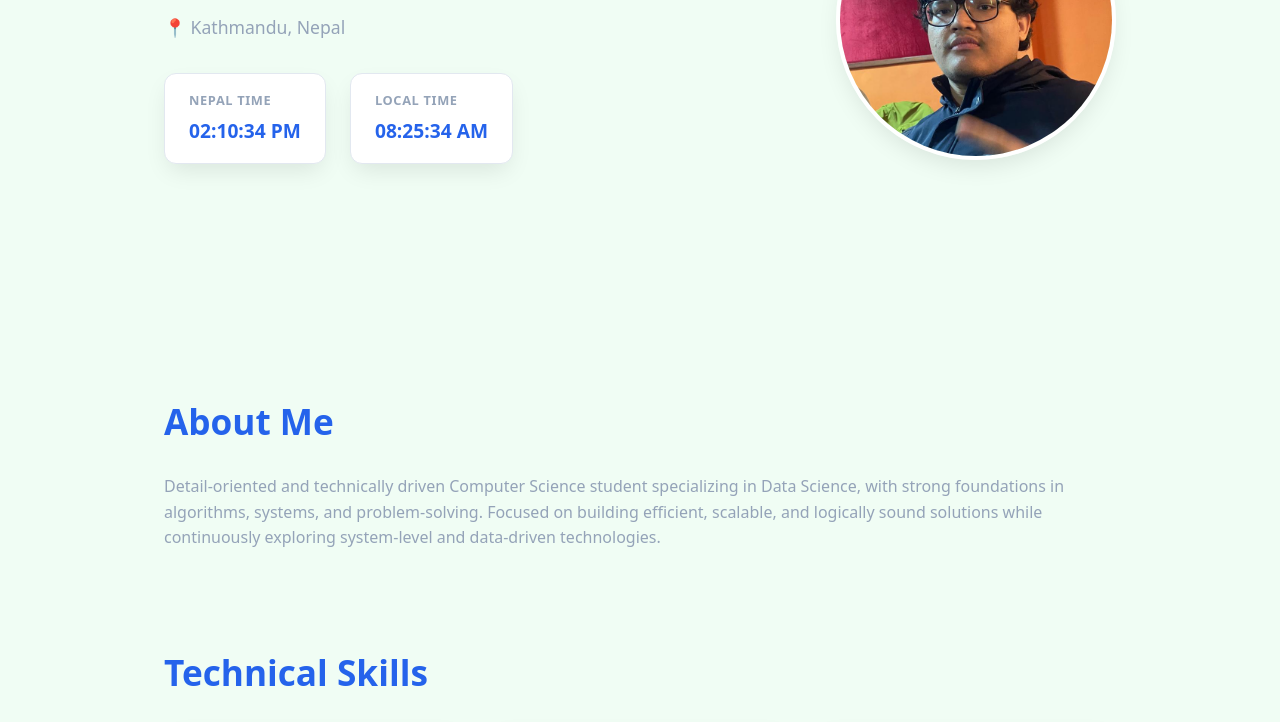
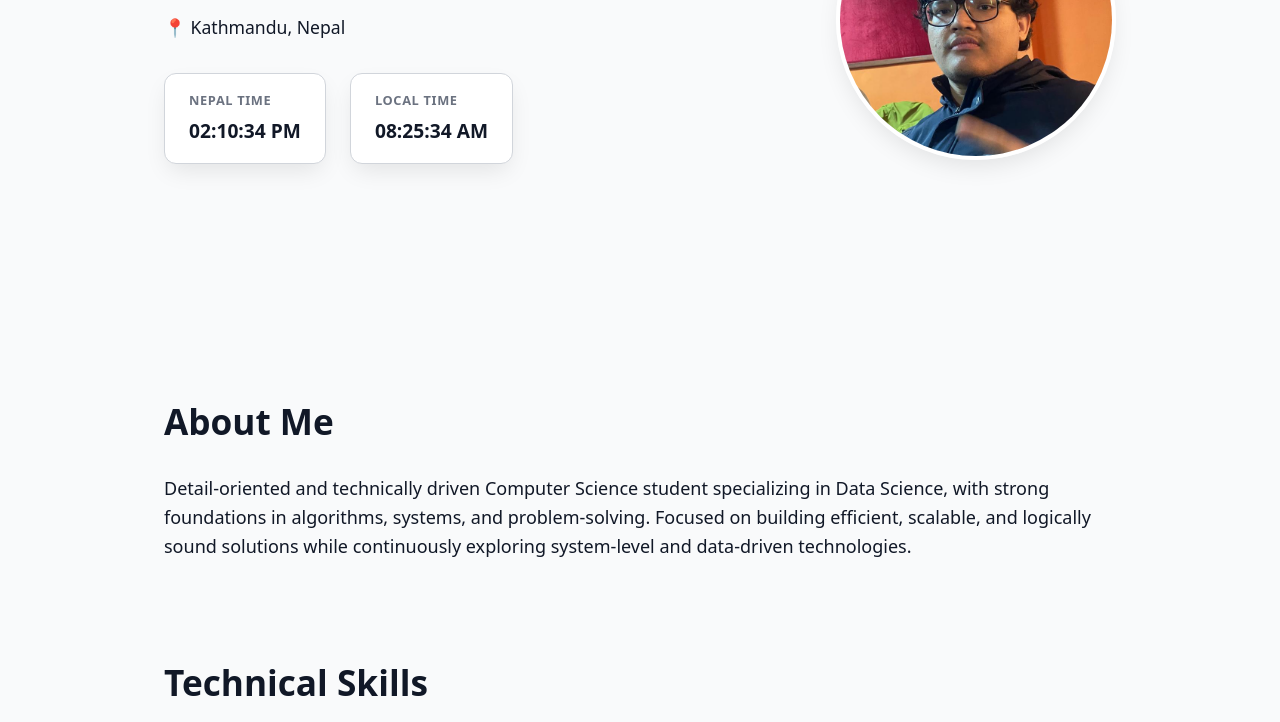
Before and after one commit to franketstein1/Web-dev-final-project, a plain HTML site: page index.html in a window 1280 px wide. Shown: the part 380-1102 px from the top of the page. Drawn offline with Linux system fonts and the light colour scheme.

Commit message:
Improve text visibility, contrast, and add dark/light theme support

```diff
--- a/style.css
+++ b/style.css
@@ -1,25 +1,39 @@
 :root {
+  --bg: #f9fafb;
+  --surface: #ffffff;
+  --text: #111827;
+  --text-muted: #6b7280;
+  --accent: #6366f1;
+  --accent-strong: #4f46e5;
+  --accent-gradient: linear-gradient(135deg, #6366f1, #a855f7);
+  --border: #d1d5db;
+  --shadow: 0 10px 25px -5px rgba(0, 0, 0, 0.1);
+}
+
+@media (prefers-color-scheme: dark) {
+  :root {
+    --bg: #0f172a;
+    --surface: #1e293b;
+    --text: #e5e7eb;
+    --text-muted: #9ca3af;
+    --accent: #818cf8;
+    --accent-strong: #6366f1;
+    --accent-gradient: linear-gradient(135deg, #818cf8, #a78bfa);
+    --border: #374151;
+    --shadow: 0 10px 25px -5px rgba(0, 0, 0, 0.4);
+  }
+}
+
+[data-theme="dark"] {
   --bg: #0f172a;
   --surface: #1e293b;
-  --text: #3b82f6;
-  --text-muted: #cbd5e1;
-  --accent: #3b82f6;
-  --accent-strong: #10b981;
-  --accent-gradient: linear-gradient(135deg, #3b82f6, #8b5cf6);
-  --border: #334155;
+  --text: #e5e7eb;
+  --text-muted: #9ca3af;
+  --accent: #818cf8;
+  --accent-strong: #6366f1;
+  --accent-gradient: linear-gradient(135deg, #818cf8, #a78bfa);
+  --border: #374151;
   --shadow: 0 10px 25px -5px rgba(0, 0, 0, 0.4);
-}
-
-[data-theme="light"] {
-  --bg: #f0fdf4;
-  --surface: #ffffff;
-  --text: #2563eb;
-  --text-muted: #94a3b8;
-  --accent: #2563eb;
-  --accent-strong: #059669;
-  --accent-gradient: linear-gradient(135deg, #2563eb, #db2777);
-  --border: #e2e8f0;
-  --shadow: 0 10px 25px -5px rgba(0, 0, 0, 0.1);
 }
 
 * {
@@ -38,8 +52,10 @@ body {
   background-color: var(--bg);
   color: var(--text);
   line-height: 1.6;
-  transition: background-color 0.3s ease, color 0.3s ease;
+  transition: all 0.3s ease;
   -webkit-font-smoothing: antialiased;
+  font-size: 18px;
+  font-weight: 500;
 }
 
 a {
@@ -52,10 +68,11 @@ a:hover {
   color: var(--accent-strong);
 }
 
-h1, h2, h3 {
+h1, h2, h3, h4, h5, h6 {
   margin-bottom: 1rem;
   color: var(--text);
   line-height: 1.2;
+  font-weight: 600;
 }
 
 h1 {
@@ -75,7 +92,11 @@ h2 {
 
 p {
   margin-bottom: 1rem;
-  color: var(--text-muted);
+  color: var(--text);
+}
+
+p, span, a {
+  color: var(--text);
 }
 
 button, input, textarea {
```
